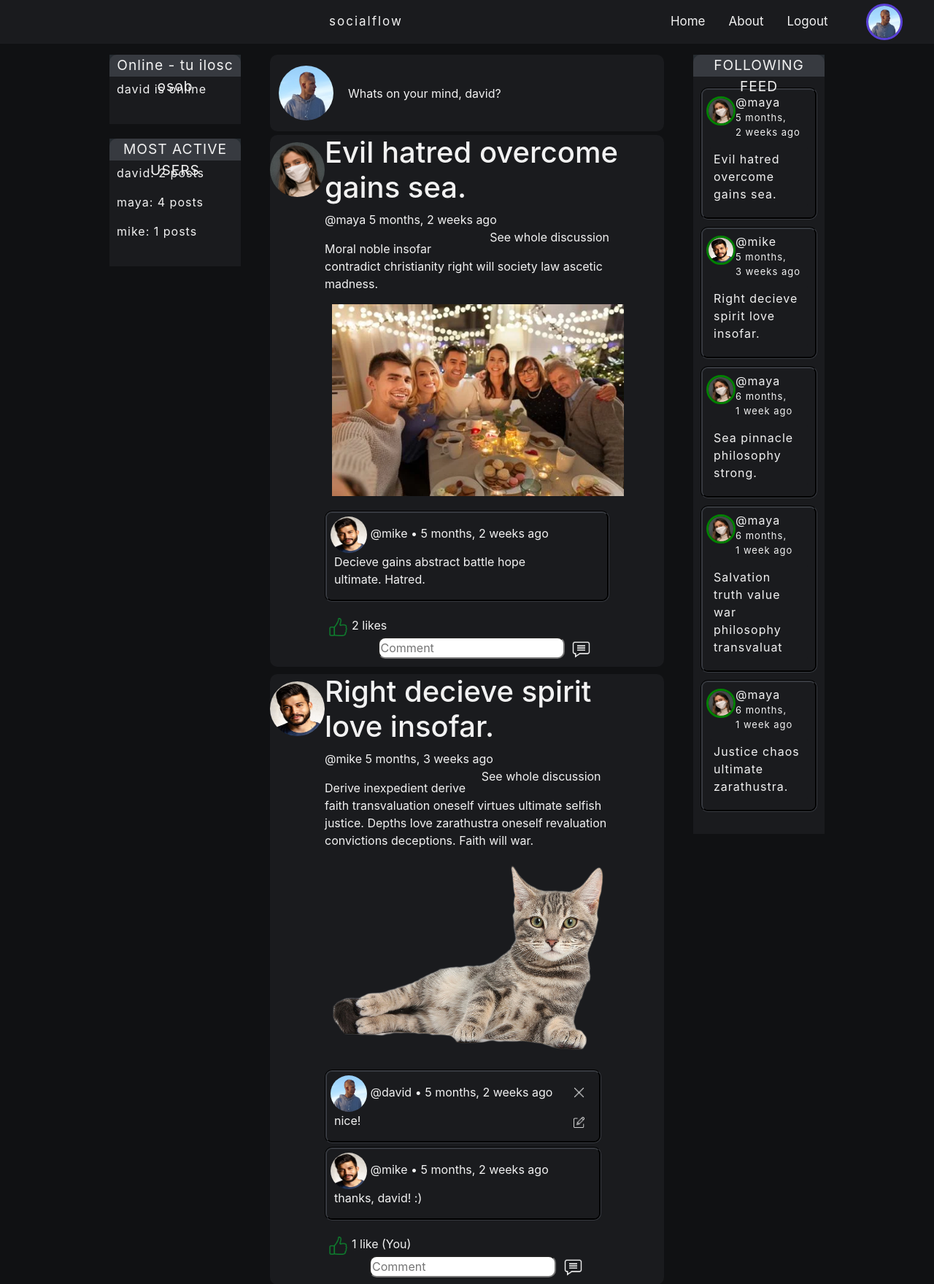
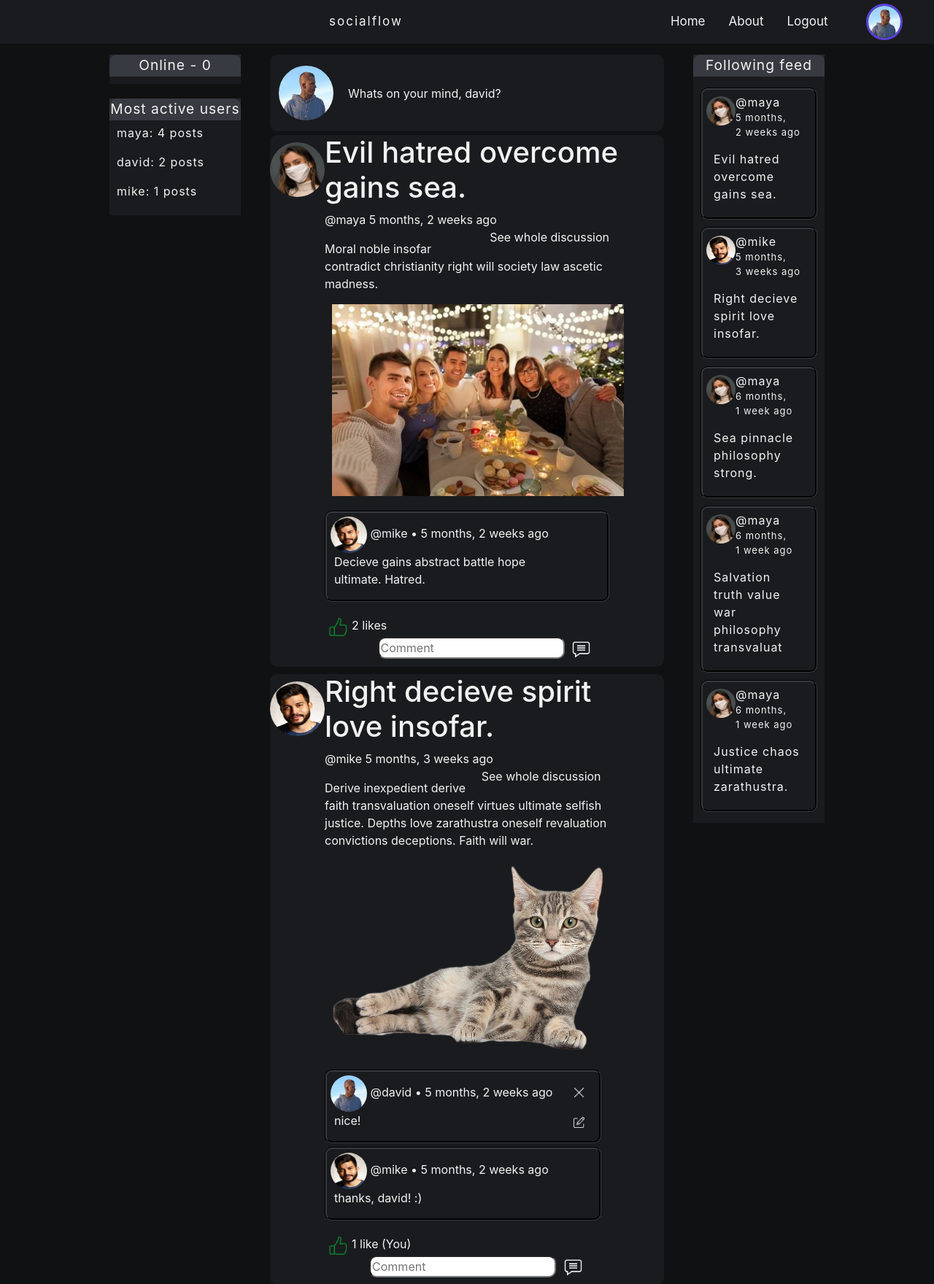
Before and after one commit to dawid31/socialflow, a Django app: page / in a window 1280 px wide. Shown: the top 1760 px of the page at 73% size. Run offline with Django 4.2, Linux system fonts and the light colour scheme; a user stored in the database is signed in; data comes from the database, SQL or seed files in the repository; both versions use the stored data as it was after the commit.

Commit message:
added bar that displays currently logged in users fixed sorting of most active users slight other visual changes

```diff
--- a/DjangoBlogApp/templates/DjangoBlogApp/home.html
+++ b/DjangoBlogApp/templates/DjangoBlogApp/home.html
@@ -7,28 +7,38 @@
 
         <div class="sidebar-most-and-recent-container">
             <div class="sidebar-label">
-                Online - tu ilosc osob
+                Online - {{ logged_in_user_count }}
             </div>
 
             <div class="sidebar-content">
-                {% if request.user.is_authenticated %}
-                    <p>
-                        {{request.user.username}} is online
-                    </p>
-                {% endif %}
-                {% for user in users%}
-                    {% if user.is_authenticated %}
-                        <p>
-                            {{user.username}} is online
-                        </p>
-                    {% endif %}
+                {% for user in logged_in_users%}
+                            <div class="sidebar-content-element">
+                                <div class="sidebar-content-element-post-info">
+                                    <div class="sidebar-content-element-user-avatar">
+                                        <a href="{% url 'profile' user.profile.id %}"><img src="{{ user.profile.avatar.url }}" class="rounded-circle" style="width: 40px; height: 40px; border: solid; border-color: green;"/></a>
+                                    </div>
+                                    <div class="sidebar-content-element-rest">
+                                        <div class="sidebar-content-element-host-info">
+                                            <a href="{% url 'profile' user.profile.id %}">@{{user.username}}
+                                        </div>
+                                    <div class="sidebar-content-element-post-date">
+                                        {{user.profile.biogram|slice:":31"}}
+                                        {% if user.profile.biogram|length > 31 %}
+                                        ...
+                                        </a>
+                                        {% endif %}
+                                    </div>
+
+                                    </div>
+                                </div>
+                            </div>
                 {% endfor %}
             </div>
         </div>
 
         <div class="sidebar-most-and-recent-container">
             <div class="sidebar-label">
-                MOST ACTIVE USERS
+                Most active users
             </div>
 
             <div class="sidebar-content">
@@ -221,7 +231,7 @@
 
         <div class="sidebar-most-and-recent-container">
             <div class="sidebar-label">
-                FOLLOWING FEED
+                Following feed
             </div>
             <div class="sidebar-content">
                 {% if user.is_authenticated %}
@@ -232,7 +242,7 @@
                         <div class="sidebar-content-element-post-info">
 
                             <div class="sidebar-content-element-user-avatar">
-                                <a href="{% url 'profile' post.host.id %}"><img src="{{ post.host.profile.avatar.url }}" class="rounded-circle" style="width: 40px; height: 40px; border: solid; border-color: green;"/></a>
+                                <a href="{% url 'profile' post.host.id %}"><img src="{{ post.host.profile.avatar.url }}" class="rounded-circle" style="width: 40px; height: 40px;"/></a>
                             </div>
 
                             <div class="sidebar-content-element-rest">
--- a/DjangoBlogApp/views.py
+++ b/DjangoBlogApp/views.py
@@ -9,16 +9,27 @@
 from django.contrib.auth import authenticate, login, logout
 from django.core.paginator import Paginator
 from django.contrib import messages
+from django.contrib.sessions.models import Session
+from django.utils import timezone
 
 # Create your views here.
 def home(request):
     users = User.objects.all()
+    active_sessions = Session.objects.filter(expire_date__gte=timezone.now())
+    logged_in_users = []
+    for session in active_sessions:
+        session_data = session.get_decoded()
+        user_id = session_data.get('_auth_user_id')
+        if user_id is not None:
+            logged_in_users.append(User.objects.get(pk=user_id))
     users_and_posts = {}
     for user in users:
         if Post.objects.filter(host=user):
             user_posts = Post.objects.filter(host=user).count()
             users_and_posts[Post.objects.filter(host=user).first().host] = user_posts
 
+    #sort users_and_posts by descending value (in result on page they are displayed in asceding order)
+    users_and_posts = dict(sorted(users_and_posts.items(), key=lambda item: item[1], reverse=True))
     q = request.GET.get('q') if request.GET.get('q') != None else ''
     posts = Post.objects.filter(
         Q(name__icontains=q) |
@@ -65,6 +76,8 @@
         'comments': comments,
         'recent_comments': recent_comments,
         'users_and_posts': users_and_posts,
+        'logged_in_users': list(dict.fromkeys(logged_in_users)),
+        'logged_in_user_count': len(list(dict.fromkeys(logged_in_users))),
         'followed_posts': followed_posts,
     }
 
--- a/static/css/main.css
+++ b/static/css/main.css
@@ -167,7 +167,7 @@
     padding-top: 5px;
     padding-left: 10px;
     padding-right: 10px;
-    padding-bottom: 20px;
+    padding-bottom: 5px;
     background: rgb(26,27,30);
 }
 
```
Also changed, not shown: db.sqlite3.
